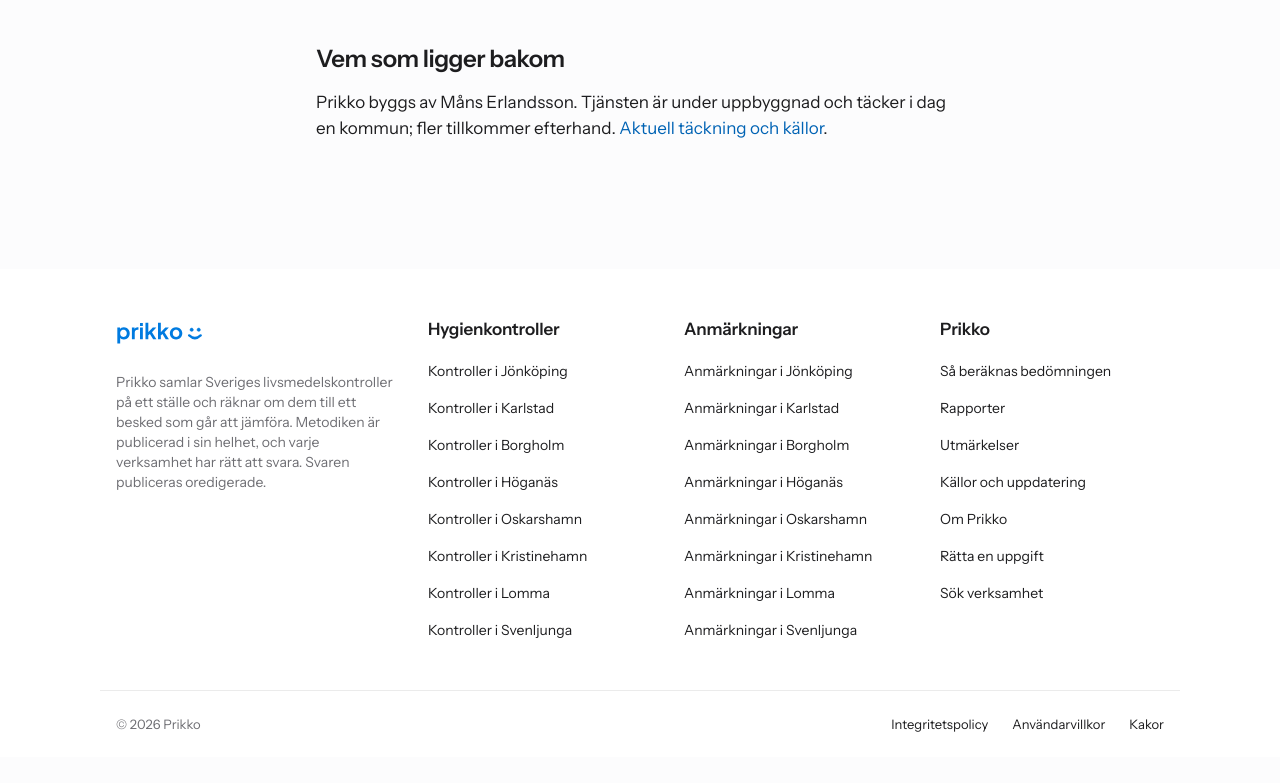
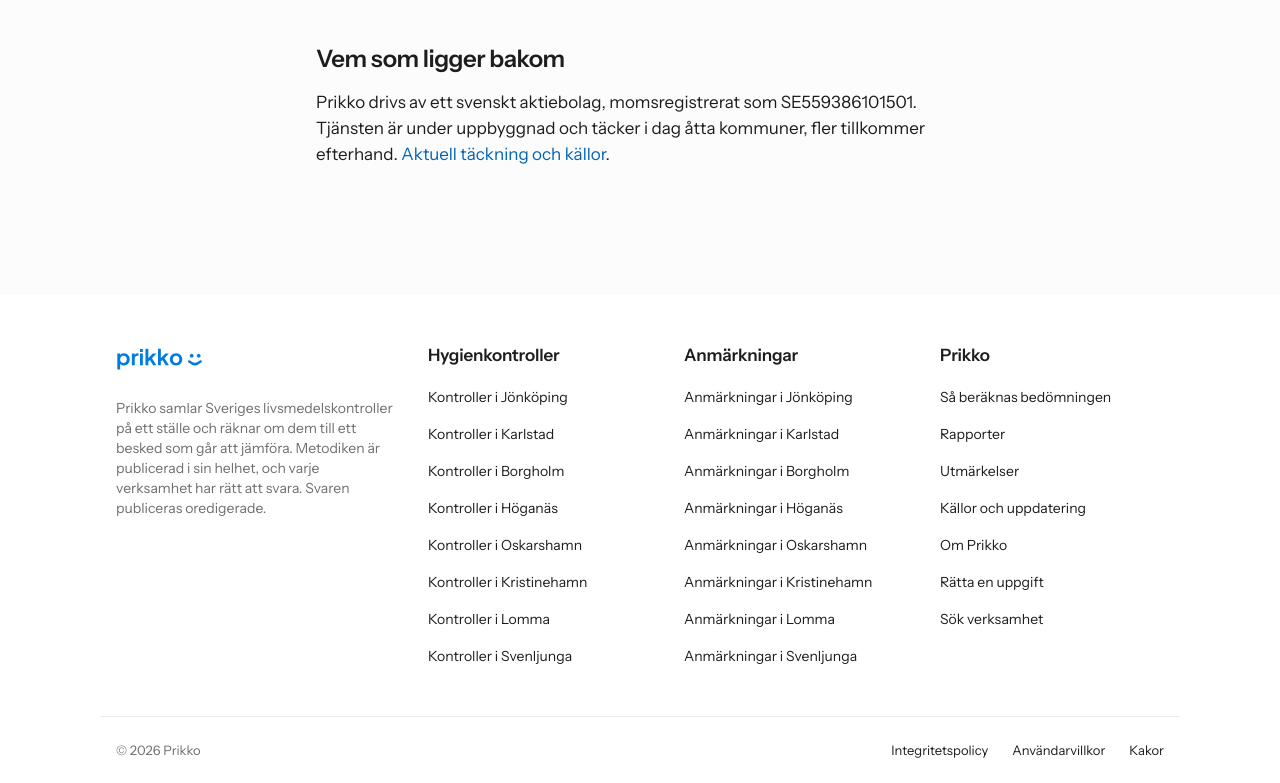
Before and after one commit to manserlandsson/prikko, an Astro site in the folder site/: page /om in a window 1280 px wide. Shown: the part 1105-1888 px from the top of the page. Before the commit the page ends 1862 px from the top, so only its background shows below. Built offline with nearby package versions, Linux system fonts and the light colour scheme; Astro itself is replaced by a stand-in of ours.

Commit message:
Ta bort privatpersonen ur Om-sidan och räkna kommunerna
Sidan namngav en privatperson på två ställen: i brödtexten och som founder i
den strukturerade datan. Det senare är det som Google plockar upp och kan
visa i sökresultatet. Bolaget bakom identifieras nu med momsnummer i stället,
samma uppgift som redan står i sidfoten.

Samma stycke påstod att tjänsten täcker en kommun. Vi har tolv. Antalet
räknas nu ur beståndet vid varje bygge i stället för att stå skrivet, för det
är den sortens påstående som undergräver en sida vars hela argument är att
den redovisar korrekta siffror.

```diff
--- a/site/src/pages/om.astro
+++ b/site/src/pages/om.astro
@@ -7,8 +7,10 @@
  * att publicera osanning på just den sida vars enda syfte är trovärdighet.
  */
 import Base from '../layouts/Base.astro';
-import { SITE } from '../lib/site';
+import { SITE, PUBLISHER } from '../lib/site';
 import { absolute } from '../lib/urls';
+import { coverage } from '../lib/db';
+import { numeral } from '../lib/utmarkelser';
 
 const jsonLd = {
   '@context': 'https://schema.org',
@@ -16,7 +18,9 @@ const jsonLd = {
   name: SITE.legalName,
   url: absolute(),
   description: SITE.description,
-  founder: { '@type': 'Person', name: 'Måns Erlandsson' },
+  /* Ingen `founder`. Fältet namngav en privatperson i strukturerad data, vilket
+     Google plockar upp och kan visa i sökresultatet. Prikko står för sig själv,
+     och bolaget bakom identifieras med momsnummer i sidfoten och här nedan. */
 };
 ---
 
@@ -82,11 +86,15 @@ const jsonLd = {
       </p>
     </section>
 
+    {/* Antalet kommuner räknas ur beståndet vid varje bygge. Det stod
+        "en kommun" här långt efter att vi passerat tio, vilket är den sortens
+        påstående som undergräver en sida som ber om att bli trodd på siffror. */}
     <section>
       <h2>Vem som ligger bakom</h2>
       <p>
-        Prikko byggs av Måns Erlandsson. Tjänsten är under uppbyggnad och
-        täcker i dag en kommun; fler tillkommer efterhand.
+        Prikko drivs av ett svenskt aktiebolag, momsregistrerat som
+        {' '}{PUBLISHER.vatNumber}. Tjänsten är under uppbyggnad och täcker i dag
+        {' '}{numeral(coverage().municipalities)} kommuner, fler tillkommer efterhand.
         <a href="/kallor/">Aktuell täckning och källor</a>.
       </p>
     </section>
```
